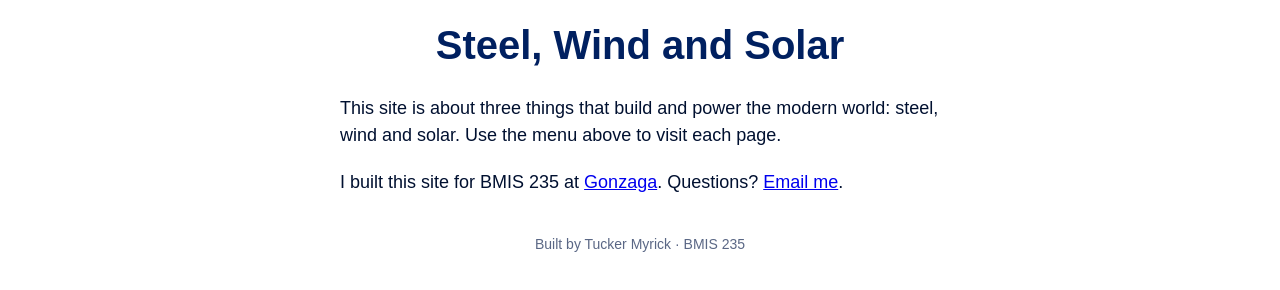
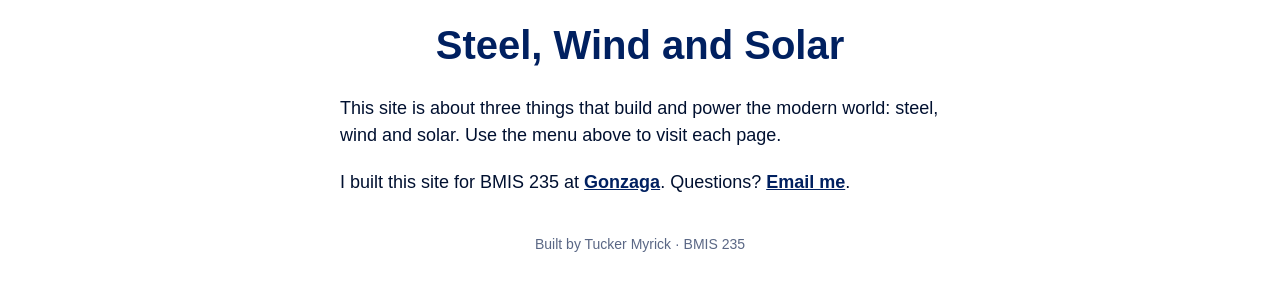
Before and after one commit to tuckermyrick/bmis235-html-3, a plain HTML site: page index.html in a window 1280 px wide. Shown: the part 90-380 px from the top of the page. Drawn offline with Linux system fonts and the light colour scheme.

Commit message:
Make text links navy and bold to match the brand
Co-Authored-By: Claude Fable 5.2 <noreply@anthropic.com>

```diff
--- a/styles.css
+++ b/styles.css
@@ -67,3 +67,9 @@ nav {
 nav a:hover img {
     opacity: 0.7;
 }
+
+/* NEW STYLE 3: links in the text use the brand navy instead of default blue */
+p a {
+    color: #002060;
+    font-weight: bold;
+}
```
